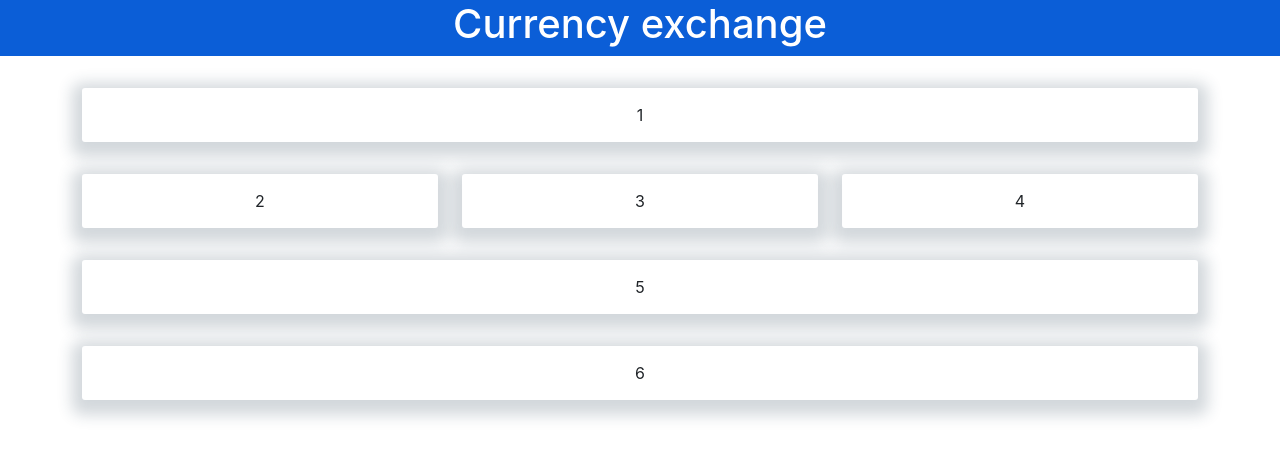
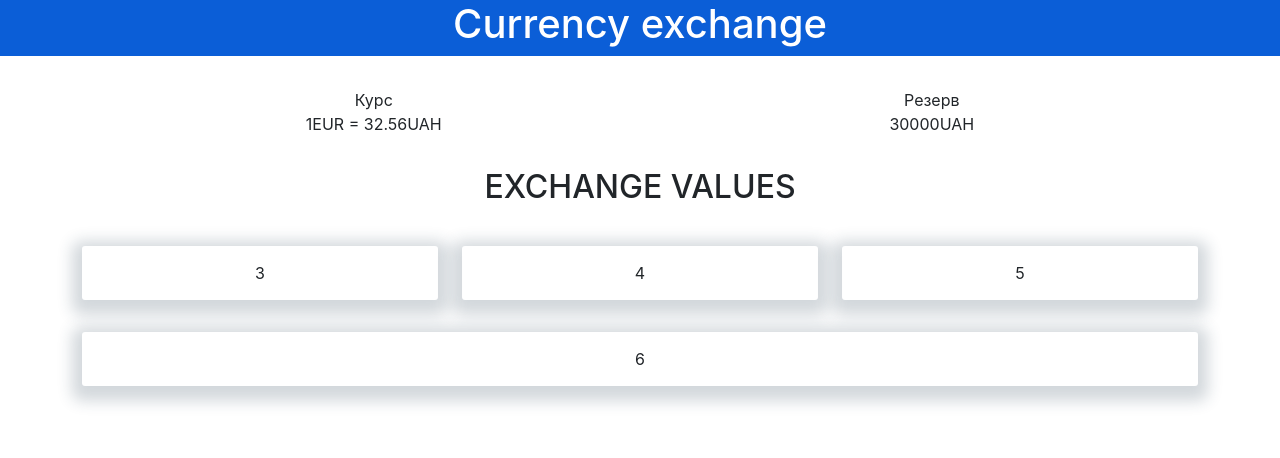
Before and after one commit to AlexeySapr/goit-react-currency-exchange, a React (Create React App) app: page / in a window 1280 px wide. Shown: the top 458 px of the page. Built offline with nearby package versions, Linux system fonts and the light colour scheme.

Commit message:
Update components

```diff
--- a/src/App.js
+++ b/src/App.js
@@ -7,10 +7,11 @@ import Section from './components/section/Section';
 import AppHeader from './components/appHeader/AppHeader';
 import BudgetCard from './components/budgetCard/BudgetCard';
 import ExpenseCard from './components/expenseCard/ExpenseCard';
-import InfoSection from './components/infoSection/InfoSection';
 import ExpenseInfoSection from './components/expenseInfoSection/ExpenseInfoSection';
 import { nanoid } from 'nanoid';
 import FormCard from './components/formCard/FormCard';
+import CurrentRate from './components/currentRate/CurrentRate';
+import Title from './components/title/Title';
 
 const App = () => {
   const [budget, setBudget] = useState(() => {
@@ -50,16 +51,18 @@ const App = () => {
       <Container>
         <Row>
           <Section>
-            <FormCard num={1} />
+            <CurrentRate />
           </Section>
         </Row>
+
+        <Row>
+          <Section>
+            <Title text={'Exchange values'} />
+          </Section>
+        </Row>
+
         {/* *********************** */}
         <Row>
-          <Col md={4}>
-            <Section>
-              <FormCard num={2} />
-            </Section>
-          </Col>
           <Col md={4}>
             <Section>
               <FormCard num={3} />
@@ -70,13 +73,13 @@ const App = () => {
               <FormCard num={4} />
             </Section>
           </Col>
+          <Col md={4}>
+            <Section>
+              <FormCard num={5} />
+            </Section>
+          </Col>
         </Row>
         {/* *********************** */}
-        <Row>
-          <Section>
-            <FormCard num={5} />
-          </Section>
-        </Row>
 
         <Row>
           <Section>
--- /dev/null
+++ b/src/components/currentRate/CurrentRate.js
@@ -0,0 +1,18 @@
+import s from './CurrentRate.module.css';
+
+const CurrentRate = () => {
+  return (
+    <ul className={s.currentList}>
+      <li className={s.currentListItem}>
+        <p>Курс</p>
+        <p>1EUR = 32.56UAH</p>
+      </li>
+      <li className={s.currentListItem}>
+        <p>Резерв</p>
+        <p>30000UAH</p>
+      </li>
+    </ul>
+  );
+};
+
+export default CurrentRate;
--- /dev/null
+++ b/src/components/currentRate/CurrentRate.module.css
@@ -0,0 +1,14 @@
+.currentList {
+  display: flex;
+  justify-content: space-around;
+  align-items: center;
+}
+
+.currentListItem {
+  text-align: center;
+}
+
+.currentListItem p {
+  font-size: 1rem;
+  font-weight: normal;
+}
--- a/src/components/infoSection/InfoSection.js
+++ /dev/null
@@ -1,39 +0,0 @@
-import s from './InfoSection.module.css';
-
-const InfoSection = ({ budget, expenses }) => {
-  const balanse = budget - expenses;
-
-  const balanseStyle = () => {
-    if (balanse < 0) {
-      return 'expensesItem';
-    }
-    return 'budgetItem';
-  };
-
-  //   let balanseStyle = balanse => {
-  //     if (balanse < 0) {
-  //       return 'red';
-  //     }
-  //     return 'green';
-  //   };
-
-  return (
-    <ul className={s.list}>
-      <li className={s.budgetItem}>
-        <p>Budget</p>
-        <p>{budget} $</p>
-      </li>
-      <li className={s.expensesItem}>
-        <p>Expenses</p>
-        <p>{expenses} $</p>
-      </li>
-      <li className={s[balanseStyle()]}>
-        {/* <li style={{ color: `${balanseStyle()}` }}> */}
-        <p>Balanse</p>
-        <p>{balanse} $</p>
-      </li>
-    </ul>
-  );
-};
-
-export default InfoSection;
--- a/src/components/infoSection/InfoSection.module.css
+++ /dev/null
@@ -1,30 +0,0 @@
-.list {
-  display: flex;
-  justify-content: space-around;
-  align-items: center;
-  text-align: center;
-  text-transform: uppercase;
-  margin-top: 1rem;
-  margin-bottom: 3rem;
-}
-
-/* .list li {
-  outline: 1px solid teal;
-} */
-
-.budgetItem {
-  color: green;
-}
-
-.expensesItem {
-  color: red;
-}
-
-li p:first-child {
-  font-size: 1.5rem;
-  font-weight: 500;
-}
-
-li p:last-child {
-  font-size: 3rem;
-}
--- /dev/null
+++ b/src/components/title/Title.js
@@ -0,0 +1,7 @@
+import s from './Title.module.css';
+
+const Title = ({ text }) => {
+  return <h2 className={s.titleText}>{text}</h2>;
+};
+
+export default Title;
--- /dev/null
+++ b/src/components/title/Title.module.css
@@ -0,0 +1,4 @@
+.titleText {
+  text-align: center;
+  text-transform: uppercase;
+}
--- a/src/index.css
+++ b/src/index.css
@@ -16,9 +16,11 @@ code {
 
 ul {
   padding: 0;
+  margin: 0;
   list-style: none;
 }
 
-h1 {
+h1,
+p {
   margin: 0;
 }
```
Also changed, not shown: src/components/notification/Notification.js (deleted, +0 -11 lines).
